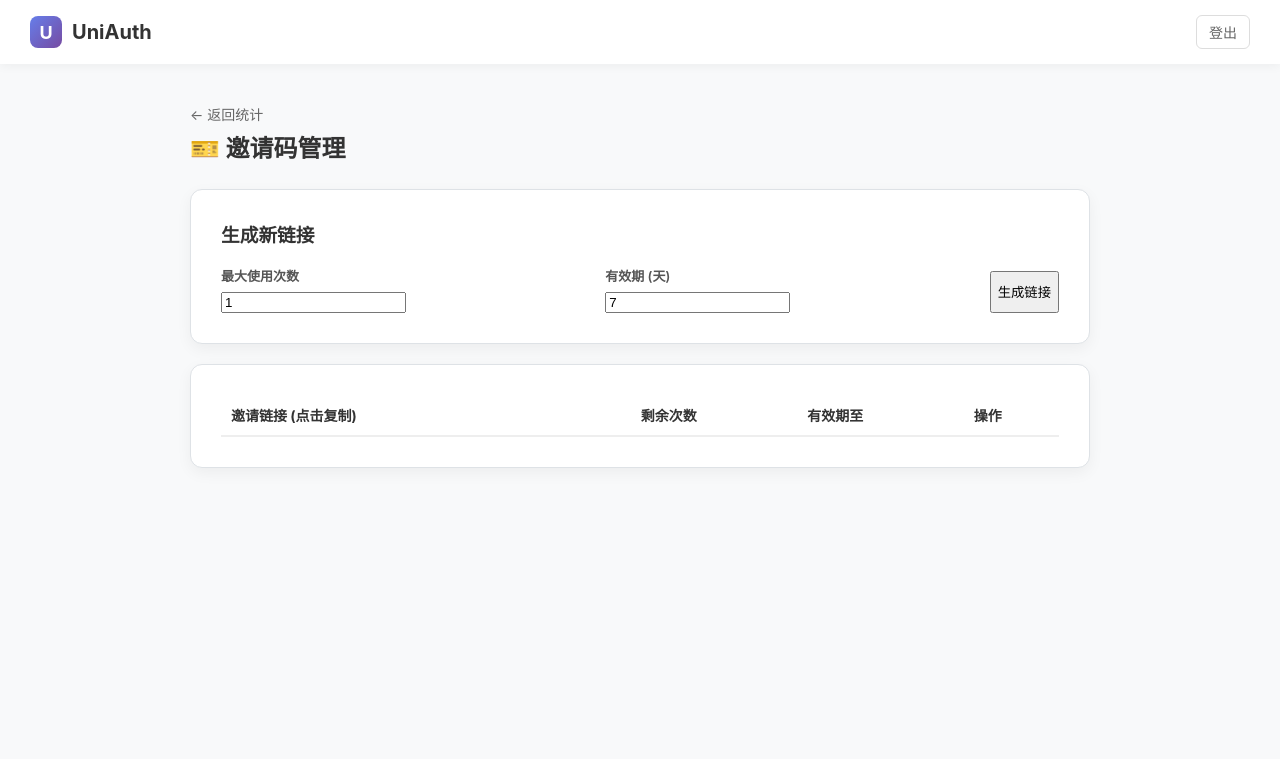
After one commit to ZhongTerry/uniauth, a Flask app: page /admin/invites in a window 1280 px wide. The commit adds this page. Shown: the top 759 px of the page. Run offline with Flask 3, Linux system fonts and the light colour scheme; a user stored in the database is signed in; lists and menus that the app fills with data are empty; some libraries are stand-ins or nearby versions.

Commit message:
Add invite link registration and admin management
Introduces an InviteLink model and migration for invite-based registration. Adds routes and templates for users to register via invite codes and for admins to generate, view, and delete invite links. Updates the admin stats page to link to the new invite management interface.

```diff
--- a/app.py
+++ b/app.py
@@ -165,7 +165,19 @@ class UsageLog(db.Model):
     client_id = db.Column(db.String(40), db.ForeignKey('oauth_apps.client_id'), nullable=False)
     endpoint = db.Column(db.String(20), nullable=False)
     timestamp = db.Column(db.Float, default=time.time)
+class InviteLink(db.Model):
+    __tablename__ = 'invite_links'
+    id = db.Column(db.Integer, primary_key=True)
+    code = db.Column(db.String(50), unique=True, nullable=False) # 随机邀请码
+    max_uses = db.Column(db.Integer, default=1)                  # 最大使用次数
+    current_uses = db.Column(db.Integer, default=0)              # 已使用次数
+    expires_at = db.Column(db.DateTime, nullable=False)          # 过期时间
+    created_at = db.Column(db.DateTime, default=datetime.datetime.utcnow)
 
+    @property
+    def is_valid(self):
+        # 检查是否过期以及次数是否用完
+        return self.current_uses < self.max_uses and self.expires_at > datetime.datetime.utcnow()
 # === 辅助函数 ===
 def login_required(f):
     @wraps(f)
@@ -294,7 +306,42 @@ def login():
             return redirect(url_for('dashboard'))
         flash('用户名或密码错误', 'error')
     return render_template('login.html', mode='login', redirect_uri=target_url)
+@app.route('/register/invite/<code>', methods=['GET', 'POST'])
+def register_by_invite(code):
+    invite = InviteLink.query.filter_by(code=code).first()
 
+    # 验证邀请链接有效性
+    if not invite or not invite.is_valid:
+        flash('邀请链接无效或已过期', 'error')
+        return redirect(url_for('login'))
+
+    if request.method == 'POST':
+        username = request.form.get('username')
+        password = request.form.get('password')
+
+        if not username or not password:
+            flash('请填写完整信息', 'error')
+        elif User.query.filter_by(username=username).first():
+            flash('用户名已存在', 'error')
+        else:
+            # 自动生成一个占位邮箱，因为 User 模型中 email 是必填且唯一的
+            dummy_email = f"invited_{username}_{secrets.token_hex(3)}@invited.local"
+
+            new_user = User(
+                username=username,
+                password_hash=generate_password_hash(password),
+                email=dummy_email,
+                is_admin=False
+            )
+            # 更新邀请链接使用次数
+            invite.current_uses += 1
+            db.session.add(new_user)
+            db.session.commit()
+
+            flash('注册成功，请登录', 'success')
+            return redirect(url_for('login'))
+
+    return render_template('register_invite.html', code=code, invite=invite)
 @app.route('/register', methods=['GET', 'POST'])
 @limiter.limit("10 per hour")
 def register():
@@ -328,7 +375,7 @@ def register():
             flash('邮箱已存在', 'error')
         else:
             # 3. 创建用户
-            # is_first_user = (User.query.count() == 0)
+            is_first_user = (User.query.count() == 0)
             new_user = User(
                 username=username,
                 password_hash=generate_password_hash(password),
@@ -453,7 +500,35 @@ def profile():
 # === 管理面板 & 其他路由 (保持不变，省略以节省篇幅，请复制上一版的内容) ===
 # 请将上一版 app.py 中的 admin_stats, dashboard, app_details, oauth/* 等路由原样粘贴在此处
 # 务必保证代码完整性
+@app.route('/admin/invites', methods=['GET', 'POST'])
+@admin_required
+def admin_invites():
+    if request.method == 'POST':
+        max_uses = int(request.form.get('max_uses', 1))
+        days = int(request.form.get('days', 7))
 
+        # 生成随机 12 位邀请码
+        code = secrets.token_hex(6)
+        expires_at = datetime.datetime.utcnow() + datetime.timedelta(days=days)
+
+        new_link = InviteLink(code=code, max_uses=max_uses, expires_at=expires_at)
+        db.session.add(new_link)
+        db.session.commit()
+        flash('邀请链接已生成', 'success')
+        return redirect(url_for('admin_invites'))
+
+    invites = InviteLink.query.order_by(InviteLink.id.desc()).all()
+    return render_template('admin_invites.html', invites=invites, now=datetime.datetime.utcnow())
+
+@app.route('/admin/invites/<int:id>/delete', methods=['POST'])
+@admin_required
+def delete_invite(id):
+    invite = db.session.get(InviteLink, id)
+    if invite:
+        db.session.delete(invite)
+        db.session.commit()
+        flash('邀请链接已删除', 'success')
+    return redirect(url_for('admin_invites'))
 @app.route('/admin/stats')
 @admin_required
 def admin_stats():
--- /dev/null
+++ b/templates/admin_invites.html
@@ -0,0 +1,71 @@
+{% extends "base.html" %}
+
+{% block content %}
+<div class="header-row">
+    <div>
+        <a href="/admin/stats" style="text-decoration: none; color: #666; font-size: 14px;">← 返回统计</a>
+        <h2 style="margin: 5px 0;">🎫 邀请码管理</h2>
+    </div>
+</div>
+
+<div class="card">
+    <h3 style="margin-top:0;">生成新链接</h3>
+    <form method="POST" style="display: flex; gap: 15px; align-items: flex-end;">
+        <input type="hidden" name="csrf_token" value="{{ csrf_token() }}">
+        <div style="flex: 1;">
+            <label class="p-label">最大使用次数</label>
+            <input type="number" name="max_uses" class="p-input" value="1" min="1">
+        </div>
+        <div style="flex: 1;">
+            <label class="p-label">有效期 (天)</label>
+            <input type="number" name="days" class="p-input" value="7" min="1">
+        </div>
+        <button type="submit" class="p-btn p-btn-primary" style="height: 42px;">生成链接</button>
+    </form>
+</div>
+
+<div class="card">
+    <table style="width: 100%; border-collapse: collapse; font-size: 14px;">
+        <thead>
+            <tr style="text-align: left; border-bottom: 2px solid #eee;">
+                <th style="padding: 10px;">邀请链接 (点击复制)</th>
+                <th>剩余次数</th>
+                <th>有效期至</th>
+                <th>操作</th>
+            </tr>
+        </thead>
+        <tbody>
+            {% for invite in invites %}
+            <tr style="border-bottom: 1px solid #f0f0f0;">
+                <td style="padding: 15px 10px;">
+                    <code style="background: #f8f9fa; padding: 4px 8px; border-radius: 4px; cursor: pointer; color: #4f46e5;"
+                          onclick="copyToClipboardText('{{ request.host_url.rstrip('/') }}{{ url_for('register_by_invite', code=invite.code) }}')">
+                        /register/invite/{{ invite.code }}
+                    </code>
+                </td>
+                <td>{{ invite.max_uses - invite.current_uses }} / {{ invite.max_uses }}</td>
+                <td>
+                    <span style="color: {{ 'red' if invite.expires_at < now else 'green' }}">
+                        {{ invite.expires_at.strftime('%Y-%m-%d %H:%M') }}
+                    </span>
+                </td>
+                <td>
+                    <form action="{{ url_for('delete_invite', id=invite.id) }}" method="POST" onsubmit="return confirm('确定删除？')">
+                        <input type="hidden" name="csrf_token" value="{{ csrf_token() }}">
+                        <button type="submit" class="p-btn p-btn-danger p-btn-sm">删除</button>
+                    </form>
+                </td>
+            </tr>
+            {% endfor %}
+        </tbody>
+    </table>
+</div>
+
+<script>
+    function copyToClipboardText(text) {
+        navigator.clipboard.writeText(text).then(() => {
+            showToast("✅ 链接已复制");
+        });
+    }
+</script>
+{% endblock %}
```
Also changed, not shown: migrations/versions/d26f3a911e43_add_invite_links_table.py (added, +37 -0 lines), templates/admin_stats.html (+10 -0 lines), templates/register_invite.html (added, +53 -0 lines), uniauth.db.
